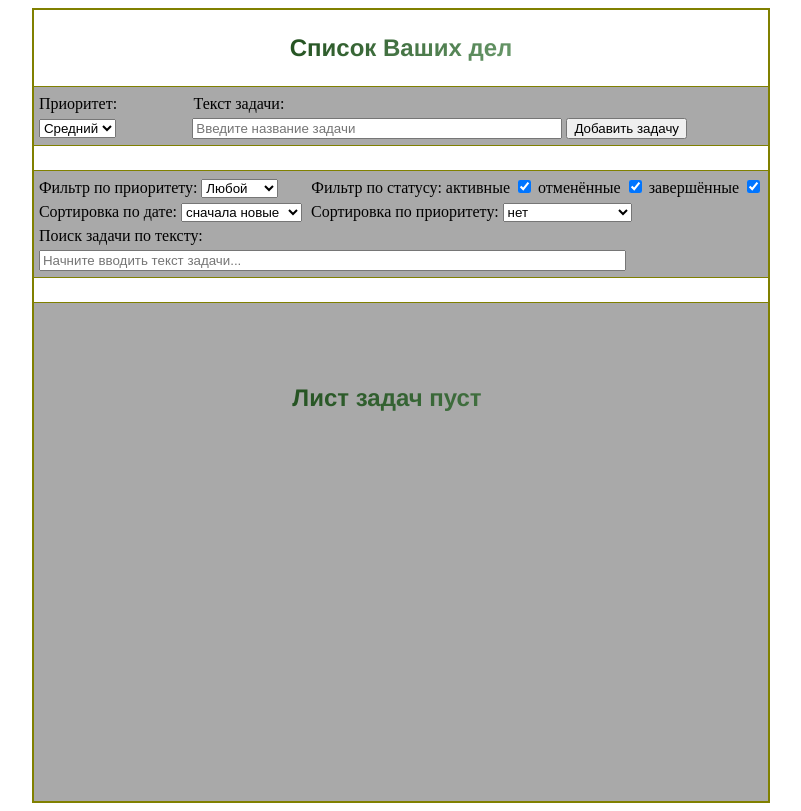
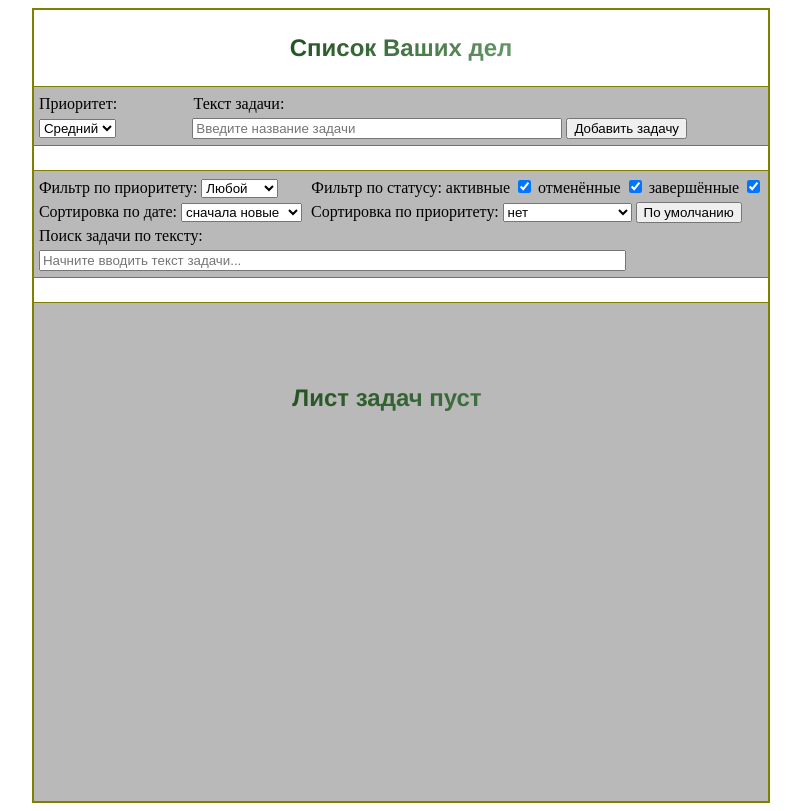
Before and after one commit to RvKybe/ToDoList, a website: page index.html in a window 1280 px wide. Shown: the whole page, without its empty margins (239-1040 px from the left). Drawn offline with Linux system fonts and the light colour scheme.

Commit message:
add remove sort button

```diff
--- a/index.html
+++ b/index.html
@@ -67,6 +67,9 @@
             <option value="fromHigh">сначала высокий</option>
             <option value="fromLow">сначала низкий</option>
         </select>
+        <button onclick="defaultSort()">
+            По умолчанию
+        </button>
         <br>
         <span> Поиск задачи по тексту:</span>
         <input type="text" id="search-task-name" oninput="startSearch()" maxlength="100" placeholder="Начните вводить текст задачи...">
--- a/script.js
+++ b/script.js
@@ -477,3 +477,9 @@ function startSearch() {
         filterTasks()
     },1000);
 }
+
+function defaultSort(){
+    document.getElementById('sort-priority').value = "none";
+    document.getElementById('sort-date').value = "fromNew";
+    launchSort(sort);
+}
--- a/style.css
+++ b/style.css
@@ -12,7 +12,7 @@ body {
     border: 2px olive solid;
 }
 .block {
-    background-color: darkgray;
+    background-color: #b9b9b9;
     border-bottom: 1px solid olive;
     border-top: 1px solid olive;
     padding: 5px;
```
